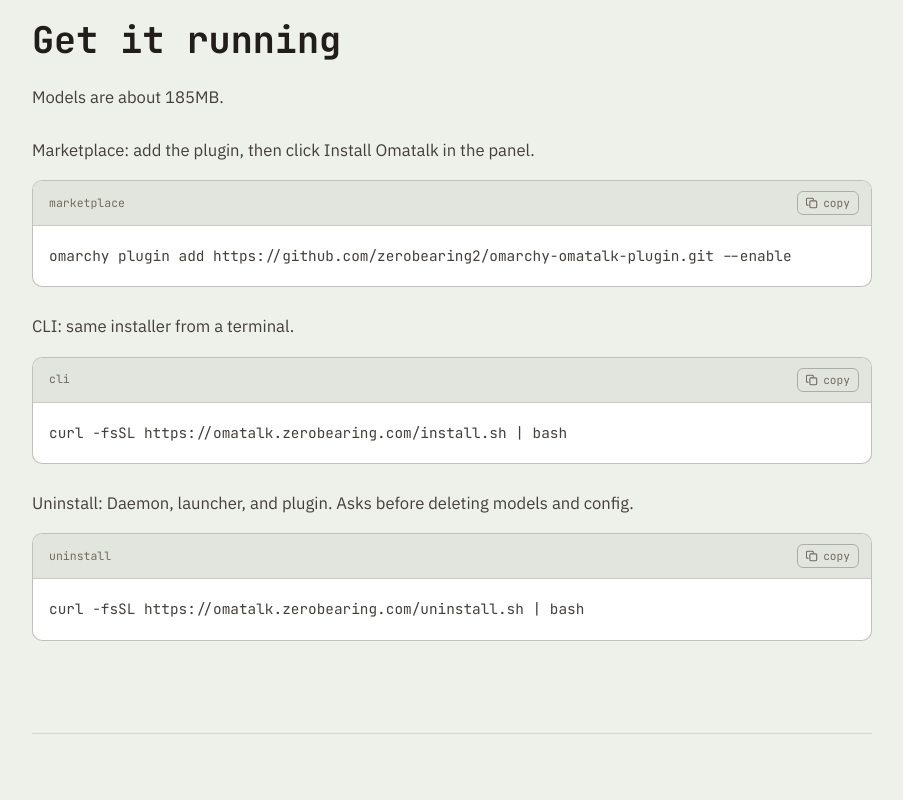
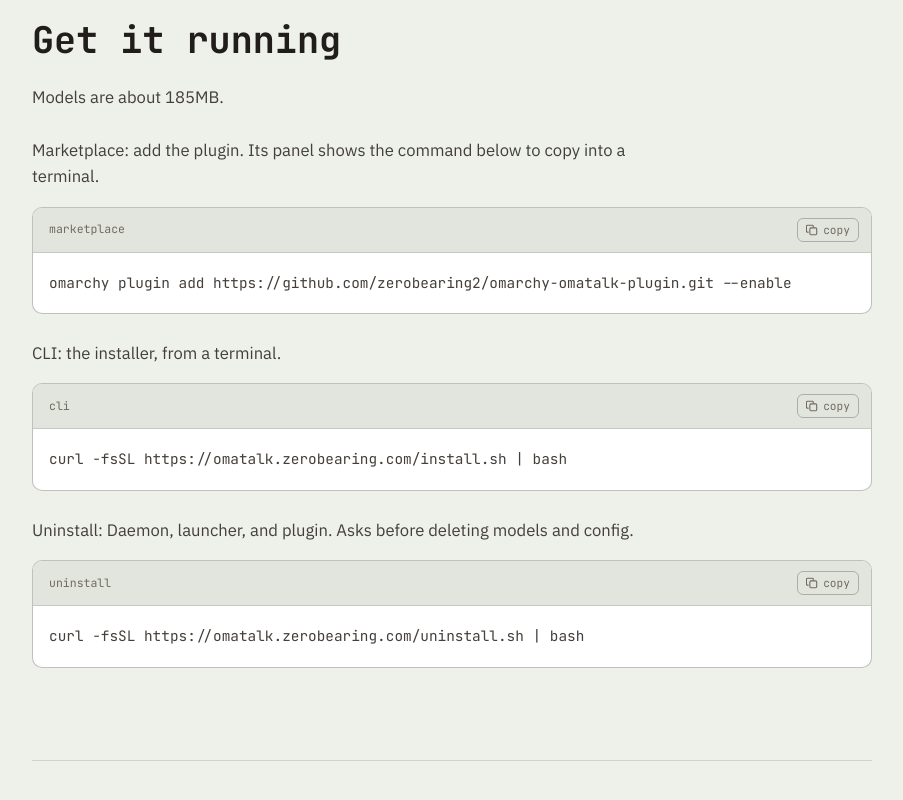
Before and after one commit to zerobearing2/omatalk, a plain HTML site: page public/index.html in a window 1280 px wide. Shown: the part 1040-1840 px from the top of the page, without its empty margins (188-1091 px from the left). Drawn offline with Linux system fonts and the light colour scheme.

Commit message:
Describe the copy-command setup screen in README and site

```diff
--- a/public/index.html
+++ b/public/index.html
@@ -862,7 +862,7 @@
     <h2>Get it running</h2>
     <p class="prose" style="margin-top:14px;">Models are about 185MB.</p>
 
-    <p class="prose" style="margin-top:26px;">Marketplace: add the plugin, then click Install Omatalk in the panel.</p>
+    <p class="prose" style="margin-top:26px;">Marketplace: add the plugin. Its panel shows the command below to copy into a terminal.</p>
     <div class="code-card" style="margin-top:12px;">
       <div class="cc-title">
         marketplace
@@ -874,7 +874,7 @@
       <pre>omarchy plugin add https://github.com/zerobearing2/omarchy-omatalk-plugin.git --enable</pre>
     </div>
 
-    <p class="prose" style="margin-top:26px;">CLI: same installer from a terminal.</p>
+    <p class="prose" style="margin-top:26px;">CLI: the installer, from a terminal.</p>
     <div class="code-card" style="margin-top:12px;">
       <div class="cc-title">
         cli
@@ -1038,7 +1038,7 @@
   <section id="bar">
     <div class="eyebrow">bar widget</div>
     <h2>One icon, three signals</h2>
-    <p class="prose">The megaphone stays in the same place on the Omarchy bar. Its color tells you whether Omatalk is ready, reading your selection, or disconnected. If the Daemon is not installed yet, the same icon stays in the normal bar color and the panel offers Install Omatalk.</p>
+    <p class="prose">The megaphone stays in the same place on the Omarchy bar. Its color tells you whether Omatalk is ready, reading your selection, or disconnected. If the Daemon is not installed yet, the same icon stays in the normal bar color and the panel shows the install command to copy.</p>
     <figure class="bar-states">
       <div class="bar-widget-title">Omatalk bar widget</div>
       <div class="bar-widget-subtitle">One megaphone glyph. Three useful states.</div>
```
Also changed, not shown: 1 other file.
